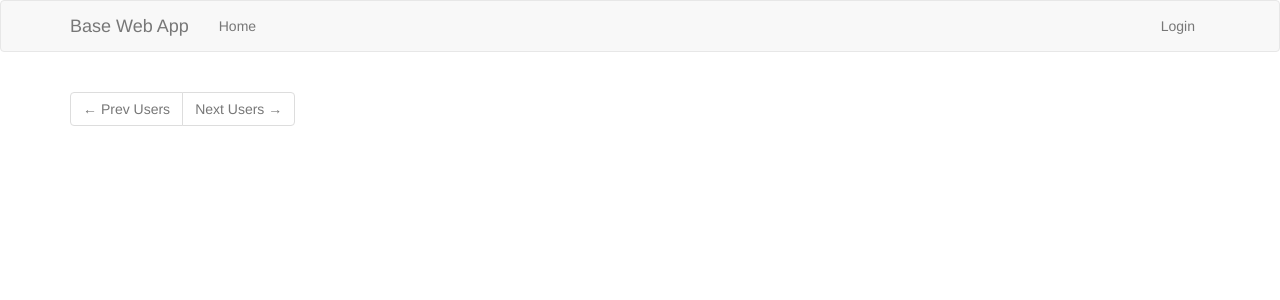
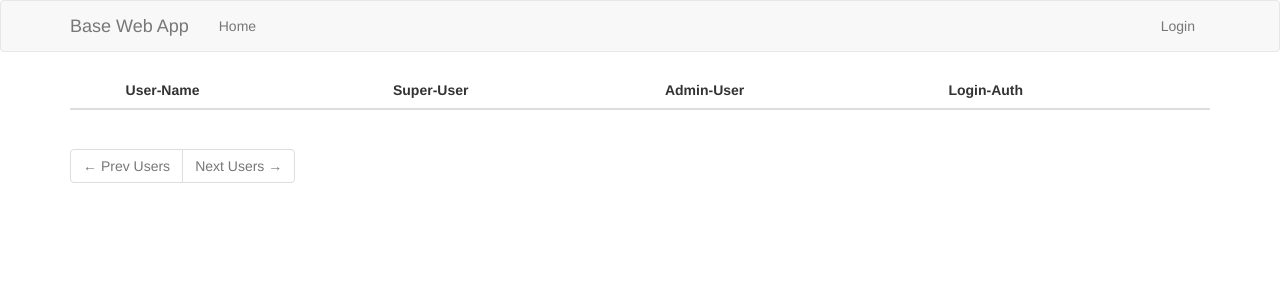
Before and after one commit to edbullen/flask-base, a Flask app: template app/templates/users.html in a window 1280 px wide. Shown: the top 300 px of the page. Run offline with Flask 2, Linux system fonts and the light colour scheme; the template is opened without the code that fills it, so the values that code supplies are empty; parts of the project's set-up code (start-up, migrations or seed data) failed here and were passed over; some libraries are stand-ins or nearby versions.

Commit message:
tidy up user list view

```diff
--- a/app/templates/users.html
+++ b/app/templates/users.html
@@ -3,49 +3,60 @@
 
 {% block app_content %}
 
-    {% for user in users %}
-        <!-- <table class="table table-hover">  -->
-        <table style="margin-left: 15px;">
+
+        <table class="table table-hover">
+        <!-- <table style="margin-left: 15px;"> -->
+        <thead>
+            <tr>
+                <th></th>
+                <th>User-Name</th>
+                <th>Super-User</th>
+                <th>Admin-User</th>
+                <th>Login-Auth</th>
+            <tr>
+        </thead>
+
+        {% for user in users %}
+
         <tr>
-            <td  width="70px">
+            <td >
                 <a href="{{ url_for('user', username=user.username) }}">
                    <img src="{{ user.avatar(35) }}" />
 		         </a>
-            </td>
-
-            <td width="140px">
-                 Super-User:
-                 {% if user.isSuper == 1 %}
-                     <span class="badge badge-info"> <font color="62f442">Yes </font>  </span>   {% else %}  <span class = "badge"> &nbsp No </span>
-                {% endif %}
-            </td>
-
-            <td width="100px">
-                 Admin:
-                 {% if user.isAdmin == 1 %}
-                     <span class="badge badge-info"> <font color="62f442">Yes </font>  </span>   {% else %}  <span class = "badge"> &nbsp No </span>
-                 {% endif %}
-            </td>
-
-            <td width="100px">
-                 Auth:
-                 {% if user.isAuth == 1 %}
-                     <span class="badge badge-info"> <font color="62f442">Yes </font>  </span>   {% else %}  <span class = "badge"> &nbsp No </span>
-                 {% endif %}
             </td>
 
             <td >
                 <a href="{{ url_for('user', username = user.username) }}">
                    {{ user.username }}
                 </a>
-
             </td>
 
 
+            <td >
+                 {% if user.isSuper == 1 %}
+                     <span class="badge badge-info"> <font color="62f442">Yes </font>  </span>   {% else %}  <span class = "badge"> &nbsp No </span>
+                {% endif %}
+            </td>
+
+            <td >
+                 {% if user.isAdmin == 1 %}
+                     <span class="badge badge-info"> <font color="62f442">Yes </font>  </span>   {% else %}  <span class = "badge"> &nbsp No </span>
+                 {% endif %}
+            </td>
+
+            <td >
+                 {% if user.isAuth == 1 %}
+                     <span class="badge badge-info"> <font color="62f442">Yes </font>  </span>   {% else %}  <span class = "badge"> &nbsp No </span>
+                 {% endif %}
+            </td>
+
 
         </tr>
+
+        {% endfor %}
+
         </table>
-    {% endfor %}
+
 
     <nav aria-label="Pagination">
         <ul class="pagination">
```
